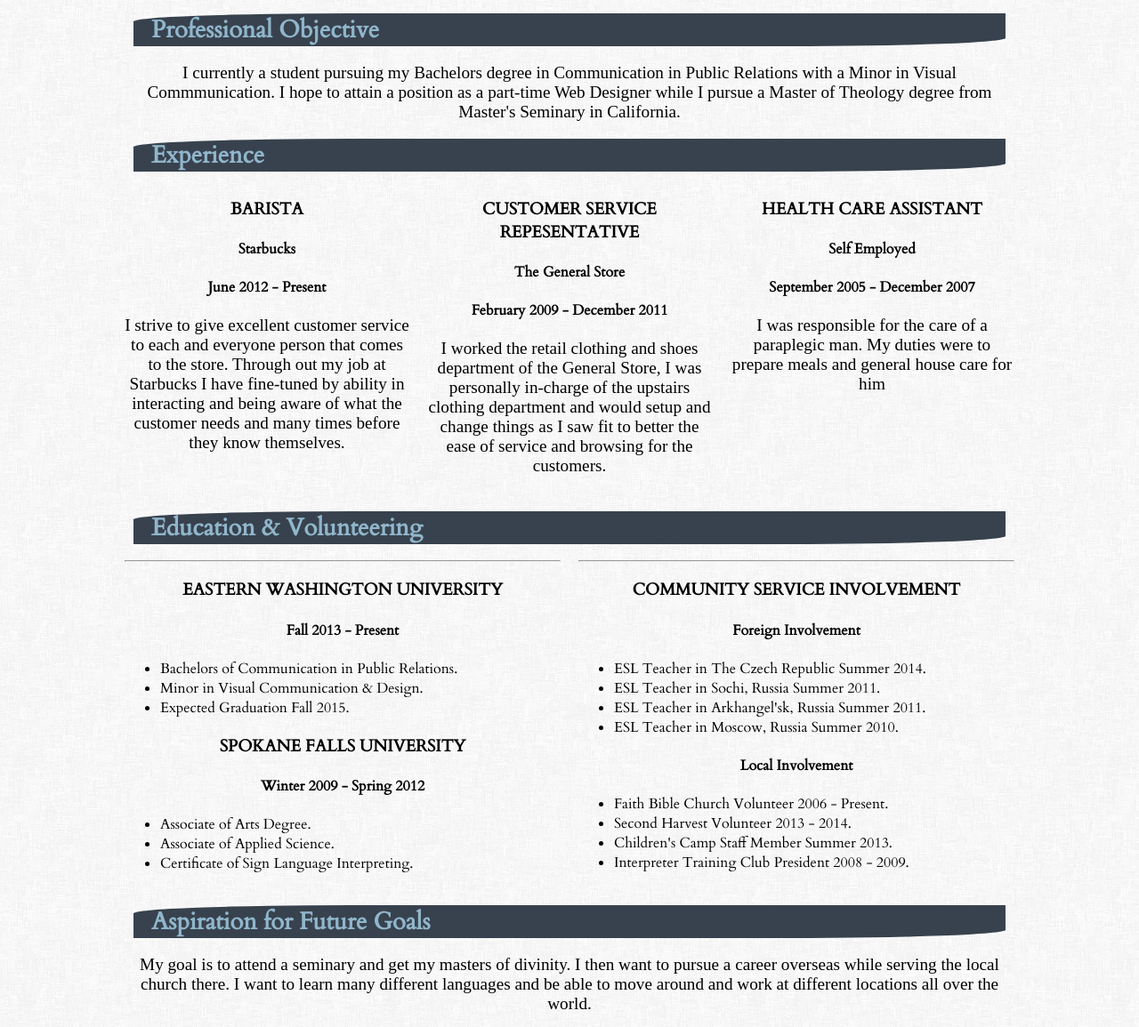
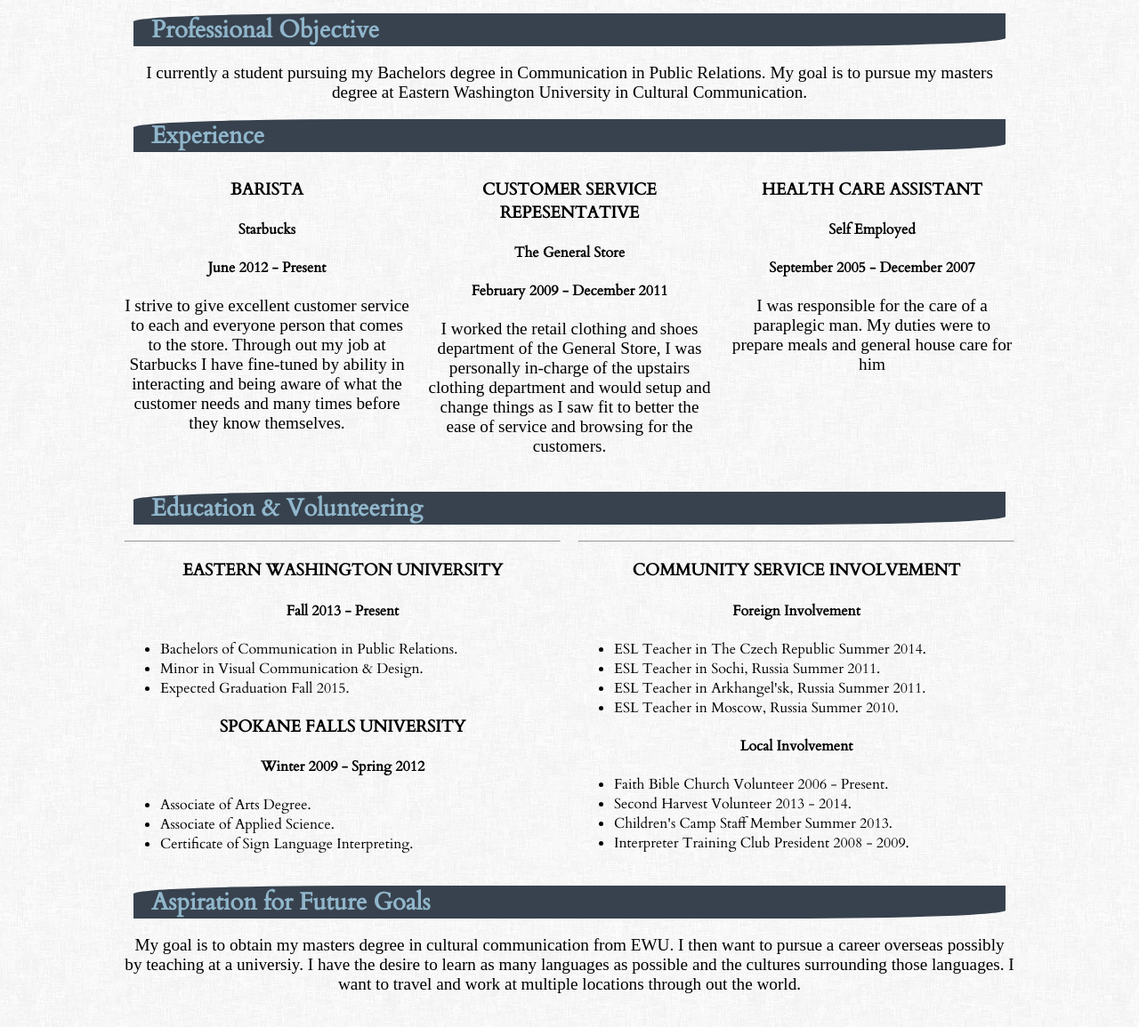
Before and after one commit to MViehouser/mviehouser.github.io, a plain HTML site: page resume.html in a window 1280 px wide. Shown: the part 100-1255 px from the top of the page at 89% size. Drawn offline with Linux system fonts and the light colour scheme; a web font is replaced by a local one.

Commit message:
Updated purpose statement

```diff
--- a/resume.html
+++ b/resume.html
@@ -39,7 +39,7 @@
 		<article>
 			<section>
 				<h2>Professional Objective</h2>
-				<p>I currently a student pursuing my Bachelors degree in Communication in Public Relations with a Minor in Visual Commmunication. I hope to attain a position as a part-time Web Designer while I pursue a Master of Theology degree from Master's Seminary in California.</p>
+				<p>I currently a student pursuing my Bachelors degree in Communication in Public Relations. My goal is to pursue my masters degree at Eastern Washington University in Cultural Communication.</p>
 			</section>
 			<section>
 				<h2>Experience</h2>
@@ -110,7 +110,7 @@
 			<div class="clear"></div>
 			<section class="grid_12 alpha omega">
 				<h2>Aspiration for Future Goals</h2>
-					<p>My goal is to attend a seminary and get my masters of divinity. I then want to pursue a career overseas while serving the local church there. I want to learn many different languages and be able to move around and work at different locations all over the world.</p>
+					<p>My goal is to obtain my masters degree in cultural communication from EWU. I then want to pursue a career overseas possibly by teaching at a universiy. I have the desire to learn as many languages as possible and the cultures surrounding those languages. I want to travel and work at multiple locations through out the world.</p>
 			</section>
 				<div class="clear"></div>
 			<section>
```
